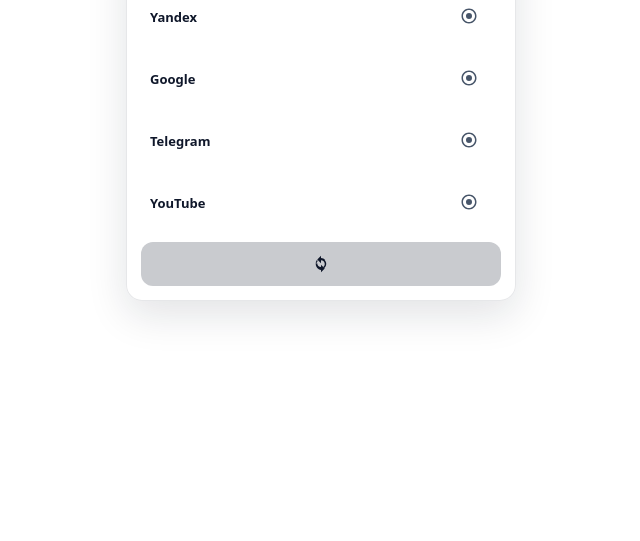
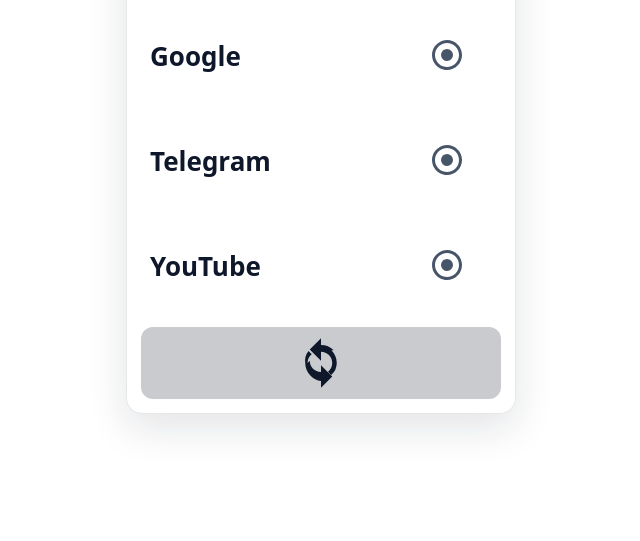
Before and after one commit to levshutov/levshutov.github.io, a plain HTML site: page isonline/index.html in a window 1280 px wide. Shown: the part 299-840 px from the top of the page, without its empty margins (319-959 px from the left). Drawn offline with Linux system fonts and the light colour scheme.

Commit message:
isonline

```diff
--- a/isonline/index.html
+++ b/isonline/index.html
@@ -38,7 +38,7 @@
         box-shadow: 0 14px 40px rgba(15,23,42,0.12);
       }
       h1 {
-        font-size: 18px;
+        font-size: 36px;
         margin: 0;
         letter-spacing: 0.2px;
       }
@@ -60,24 +60,28 @@
         align-items: center;
         justify-content: center;
         width: 100%;
-        height: 44px;
+        height: 72px;
       }
       button:disabled { opacity: 0.6; cursor: not-allowed; }
       .pill {
         border: 1px solid transparent;
         border-radius: 999px;
-        padding: 6px;
+        padding: 12px;
         color: var(--muted);
         display: inline-flex;
         align-items: center;
         justify-content: center;
-        width: 32px;
-        height: 32px;
+        width: 64px;
+        height: 64px;
       }
       .icon {
-        width: 18px;
-        height: 18px;
+        width: 36px;
+        height: 36px;
         fill: currentColor;
+      }
+      .btn-icon {
+        width: 54px;
+        height: 54px;
       }
       .spin { animation: spin 1s linear infinite; }
       @keyframes spin { to { transform: rotate(360deg); } }
@@ -87,7 +91,7 @@
       .list {
         margin-top: 8px;
         display: grid;
-        gap: 2px;
+        gap: 1px;
       }
       .item {
         display: grid;
@@ -101,7 +105,7 @@
       }
       .name {
         font-weight: 700;
-        font-size: 13px;
+        font-size: 26px;
         line-height: 1.2;
       }
     </style>
@@ -150,7 +154,7 @@
 
       <div class="row" style="margin-top: 8px;">
         <button id="checkBtn" type="button" aria-label="Check all services" title="Check all services">
-          <svg class="icon" viewBox="0 0 24 24" aria-hidden="true">
+          <svg class="icon btn-icon" viewBox="0 0 24 24" aria-hidden="true">
             <path d="M17.65 6.35A7.95 7.95 0 0 0 12 4V1L7 6l5 5V7c2.76 0 5 2.24 5 5 0 1.57-.73 2.97-1.87 3.89l1.42 1.42A7 7 0 0 0 19 12c0-2.21-.9-4.21-2.35-5.65zM6 12c0-1.57.73-2.97 1.87-3.89L6.45 6.69A7 7 0 0 0 5 12c0 2.21.9 4.21 2.35 5.65A7.95 7.95 0 0 0 12 20v3l5-5-5-5v3c-2.76 0-5-2.24-5-5z"/>
           </svg>
         </button>
```
